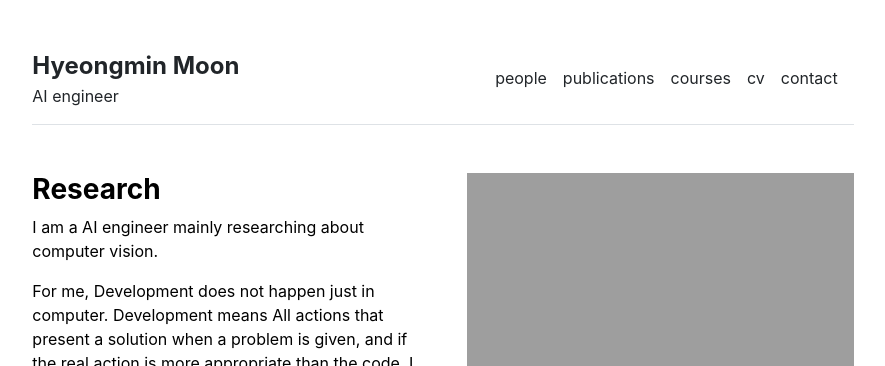
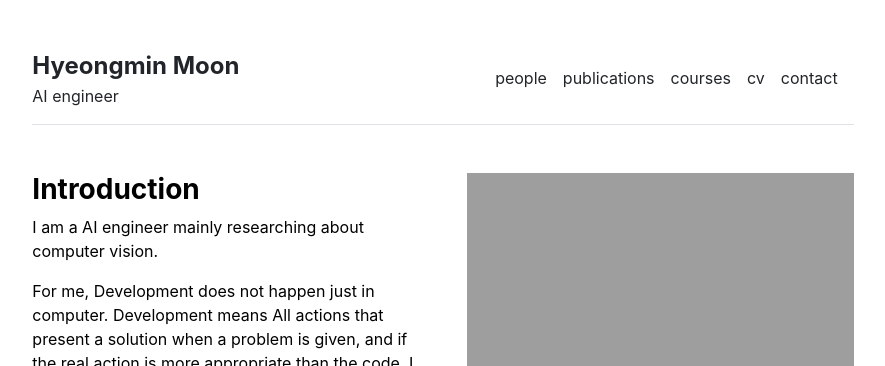
Before and after one commit to HyeongminMoon/HyeongminMoon.github.io, a Jekyll site: the page built from index.md, in a window 1280 px wide. Shown: the top 366 px of the page, without its empty margins (197-1082 px from the left). Built offline with Jekyll 4.4.1, drawn with Linux system fonts in a browser that asks for light colours.

Commit message:
Update home.html

```diff
--- a/_layouts/home.html
+++ b/_layouts/home.html
@@ -4,7 +4,7 @@ layout: default
 
 <div class="row g-5 mb-5">
   <div class="col-md-6">
-    <h3 class="fw-bold">Research</h3>
+    <h3 class="fw-bold">Introduction</h3>
     {{ content }}
   </div>
   <div class="col-md-6">
```
